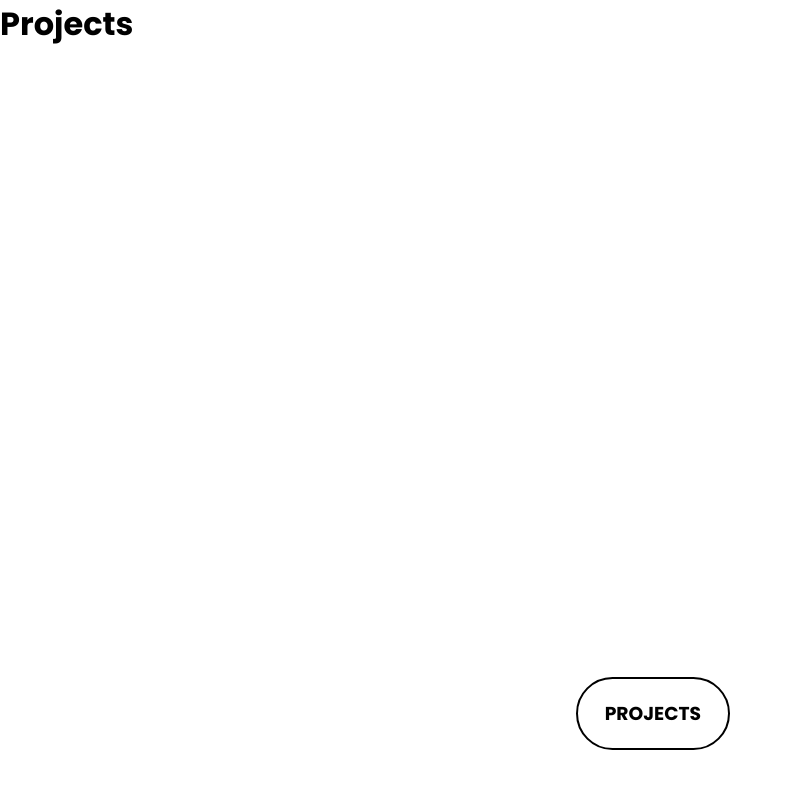
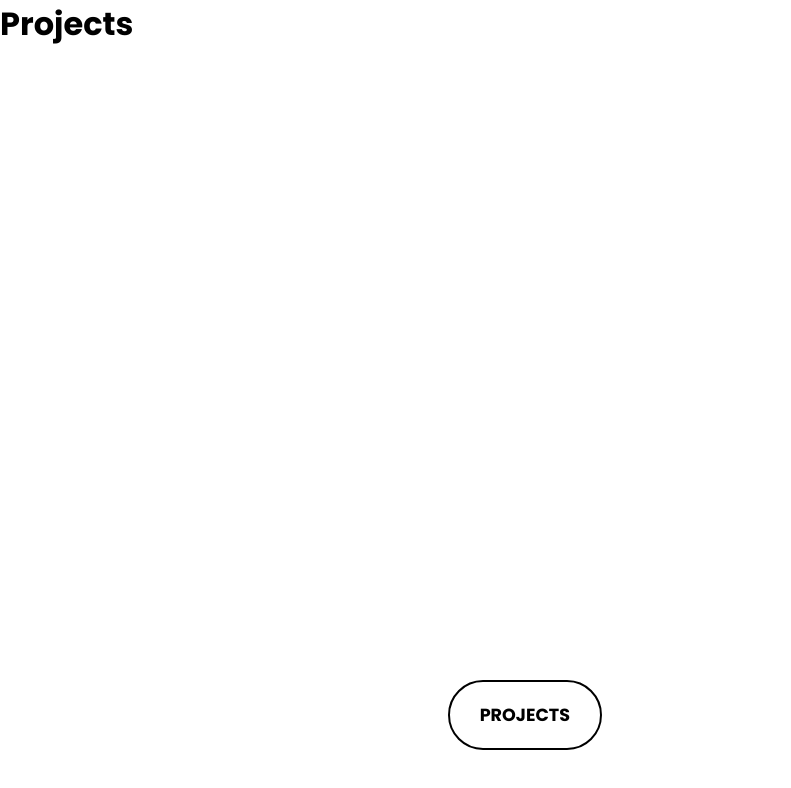
Before and after one commit to BSIT-Evanism/New-Portfolio2, a React (Vite) app: page /projects in a window 1280 px wide. Shown: the top 788 px of the page, without its empty margins (0-791 px from the left). Built offline with nearby package versions, Linux system fonts and the light colour scheme.

Commit message:
added animations to page and nav

```diff
--- a/src/components/Links/Links.jsx
+++ b/src/components/Links/Links.jsx
@@ -1,9 +1,13 @@
 import { motion } from "framer-motion";
 import styles from './Links.module.scss'
+import { useLocation } from "react-router-dom";
+import { Link } from "react-router-dom";
+import { AnimatePresence } from "framer-motion";
 
-function Links({ children }) {
+function Trans({ children, loc }) {
   return (
     <motion.div
+      layoutId={loc}
       initial={{ opacity: 0 }}
       animate={{ opacity: 1 }}
       exit={{ opacity: 0 }}
@@ -11,7 +15,26 @@ function Links({ children }) {
     >
       {children}
     </motion.div>
+  )
+}
 
+function Links({ locationName, loc, hover }) {
+  const { pathname } = useLocation()
+
+  return (
+
+    <>
+      {pathname === loc ? (
+        <Trans loc={loc}>
+          <Link className={styles.linksActive} to={loc}><h3>{locationName}</h3></Link>
+        </Trans>
+      ) : hover ? (
+        <Trans loc={loc}>
+          <Link className={styles.links} to={loc}><h3>{locationName}</h3></Link>
+        </Trans>
+      ) : null}
+
+    </>
   )
 
 }
--- a/src/components/Links/Links.module.scss
+++ b/src/components/Links/Links.module.scss
@@ -0,0 +1,15 @@
+
+.links {
+  color: black;
+  text-decoration: none;
+  text-transform: uppercase;
+  font-size: 10px;
+}
+
+.linksActive {
+  color: black;
+  text-decoration: none;
+
+  font-size: 15px;
+  text-transform: uppercase;
+}
--- a/src/components/Navbar/Navbar.jsx
+++ b/src/components/Navbar/Navbar.jsx
@@ -39,34 +39,9 @@ function Navbar() {
           onHoverStart={() => setHover(true)}
           onHoverEnd={() => setHover(false)}
         >
-          {pathname === "/" ? (
-            <Links>
-              <Link className={styles.links} to="/"><h3>Home</h3></Link>
-            </Links>
-          ) : hover ? (
-            <Links>
-              <Link className={styles.links} to="/"><h3>Home</h3></Link>
-            </Links>
-          ) : null}
-          {pathname === "/about" ? (
-            <Links>
-              <Link className={styles.links} to="/about"><h3>About</h3></Link>
-            </Links>
-          ) : hover ? (
-            <Links>
-              <Link className={styles.links} to="/about"><h3>About</h3></Link>
-            </Links>
-          ) : null}
-          {pathname === "/projects" ? (
-            <Links>
-              <Link className={styles.links} to="/projects"><h3>Projects</h3></Link>
-            </Links>
-          ) : hover ? (
-            <Links>
-              <Link className={styles.links} to="/projects"><h3>Projects</h3></Link>
-            </Links>
-          ) : null}
-
+          <Links locationName="home" loc="/" hover={hover} />
+          <Links locationName="about" loc="/about" hover={hover} />
+          <Links locationName="Projects" loc="/projects" hover={hover} />
         </motion.div>
       </AnimatePresence >
     </>
--- a/src/components/Navbar/Navbar.module.scss
+++ b/src/components/Navbar/Navbar.module.scss
@@ -10,12 +10,7 @@
   border-radius: 40px;
   position: fixed;
   bottom: 50px;
-  left: 45vw;
+  left: 35vw;
   overflow: hidden;
-  }
-
-.links {
-  color: black;
-  text-decoration: none;
-  text-transform: uppercase;
-}
+  transform-origin: center;
+ }
--- a/src/pages/About.jsx
+++ b/src/pages/About.jsx
@@ -1,6 +1,8 @@
 import Navbar from '../components/Navbar/Navbar';
 import Transition from '../components/Transition/Transition';
 import styles from './page-index.module.scss'
+import { motion } from 'framer-motion';
+import { transition } from './animation';
 
 
 function About() {
@@ -9,7 +11,12 @@ function About() {
     <>
       <Transition>
         <Navbar />
-        <h1>About</h1>
+        <motion.h1
+          variants={transition}
+          initial="initial"
+          animate="enter"
+          exit="exit"
+        >About</motion.h1>
       </Transition>
     </>
   )
--- a/src/pages/Home.jsx
+++ b/src/pages/Home.jsx
@@ -2,13 +2,20 @@ import Marquee from '../components/Marquee/Marquee';
 import Navbar from '../components/Navbar/Navbar';
 import Transition from '../components/Transition/Transition';
 import styles from './page-index.module.scss'
+import { motion } from 'framer-motion';
+import { transition } from './animation';
 
 function Home() {
   return (
     <>
       <Transition>
         <Navbar />
-        <h1>Home</h1>
+        <motion.h1
+          variants={transition}
+          initial="initial"
+          animate="enter"
+          exit="exit"
+        >Home</motion.h1>
         <Marquee><h1>hello world hello world hellohello world hello world hellohello world hello world hello world hello world</h1><h1>hello world</h1><h1>hello world</h1><h1>hello world</h1><h1>hello world</h1></Marquee>
       </Transition>
     </>
--- a/src/pages/Projects.jsx
+++ b/src/pages/Projects.jsx
@@ -1,14 +1,21 @@
 import { AnimatePresence } from "framer-motion";
 import Transition from "../components/Transition/Transition";
 import Navbar from "../components/Navbar/Navbar";
-
+import { motion } from "framer-motion";
+import { transition } from "./animation";
 
 function Projects() {
   return (
     <>
       <Transition >
         <Navbar />
-        <h1>Projects</h1>
+        <motion.h1
+          variants={transition}
+          initial="initial"
+          animate="enter"
+          exit="exit"
+
+        >Projects</motion.h1>
       </Transition >
     </>
   )
--- /dev/null
+++ b/src/pages/animation.js
@@ -0,0 +1,17 @@
+export const transition = {
+  initial: {
+    x: "-100vw"
+  },
+  enter: {
+    x: 0,
+    transition: {
+      duration: 1.5, type: "spring", delay: 2
+    }
+  },
+  exit: {
+    x: "-100vw",
+    transition: {
+      duration: 0.8, type: "spring"
+    }
+  }
+}
```
